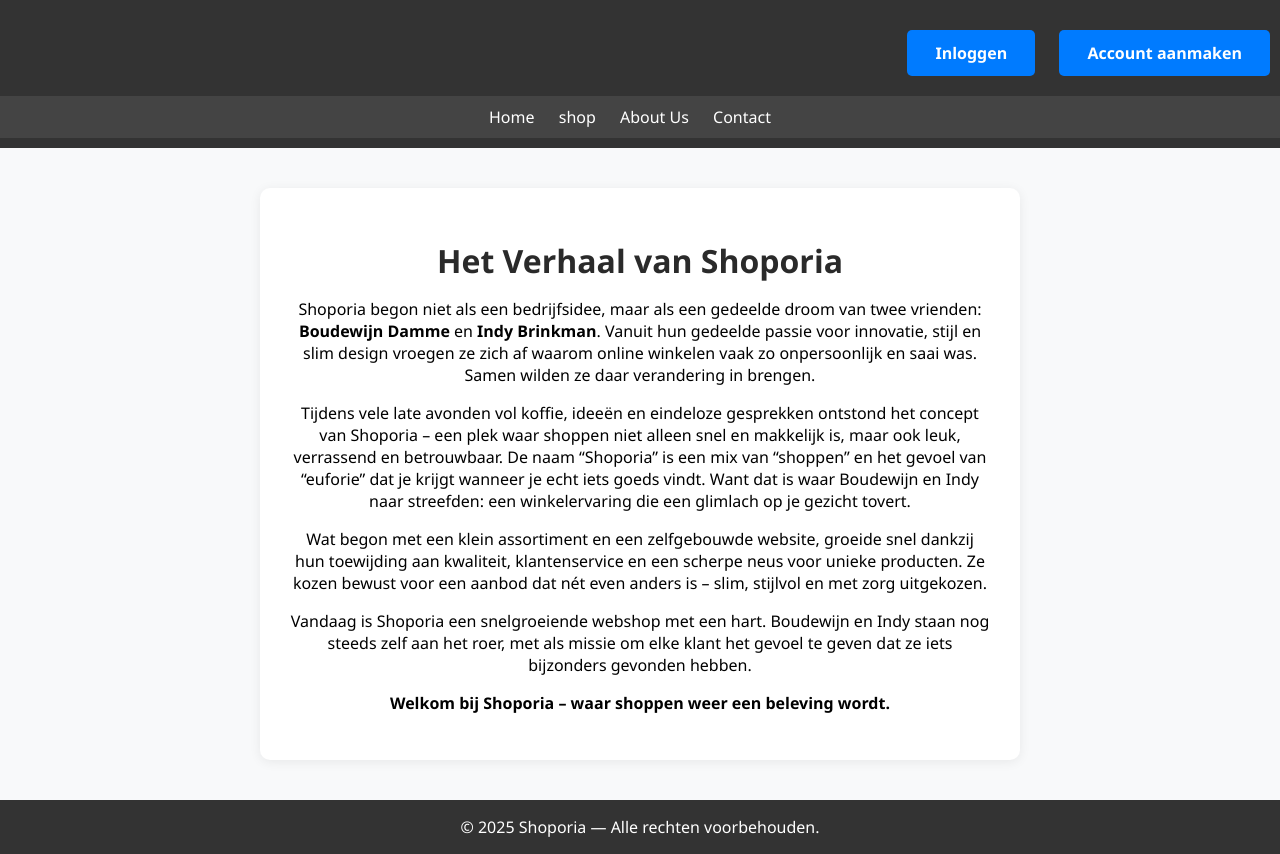
After one commit to boudewijn010/M-V-C, a PHP site: page /about-us.php in a window 1280 px wide. The commit adds this page. Run offline with PHP 8.4, Linux system fonts and the light colour scheme.

Commit message:
Implement header, footer, and homepage structure with styling; add about us and contact pages

```diff
--- /dev/null
+++ b/views/about-us.php
@@ -0,0 +1,47 @@
+<!DOCTYPE html>
+<html lang="nl">
+
+<head>
+    <meta charset="UTF-8">
+    <title>Over Shoporia</title>
+    <link rel="stylesheet" type="text/css" href="styles.css">
+</head>
+
+<body>
+    <?php require_once("header.php"); ?>
+    <main
+        style="max-width: 700px; margin: 40px auto; background: #fff; padding: 30px; border-radius: 10px; box-shadow: 0 2px 12px rgba(0,0,0,0.07);">
+        <h1>Het Verhaal van Shoporia</h1>
+        <p>
+            Shoporia begon niet als een bedrijfsidee, maar als een gedeelde droom van twee vrienden: <strong>Boudewijn
+                Damme</strong> en <strong>Indy Brinkman</strong>. Vanuit hun gedeelde passie voor innovatie, stijl en
+            slim design vroegen ze zich af waarom online winkelen vaak zo onpersoonlijk en saai was. Samen wilden ze
+            daar verandering in brengen.
+        </p>
+        <p>
+            Tijdens vele late avonden vol koffie, ideeën en eindeloze gesprekken ontstond het concept van Shoporia – een
+            plek waar shoppen niet alleen snel en makkelijk is, maar ook leuk, verrassend en betrouwbaar. De naam
+            “Shoporia” is een mix van “shoppen” en het gevoel van “euforie” dat je krijgt wanneer je echt iets goeds
+            vindt. Want dat is waar Boudewijn en Indy naar streefden: een winkelervaring die een glimlach op je gezicht
+            tovert.
+        </p>
+        <p>
+            Wat begon met een klein assortiment en een zelfgebouwde website, groeide snel dankzij hun toewijding aan
+            kwaliteit, klantenservice en een scherpe neus voor unieke producten. Ze kozen bewust voor een aanbod dat nét
+            even anders is – slim, stijlvol en met zorg uitgekozen.
+        </p>
+        <p>
+            Vandaag is Shoporia een snelgroeiende webshop met een hart. Boudewijn en Indy staan nog steeds zelf aan het
+            roer, met als missie om elke klant het gevoel te geven dat ze iets bijzonders gevonden hebben.
+        </p>
+        <p>
+            <strong>Welkom bij Shoporia – waar shoppen weer een beleving wordt.</strong>
+        </p>
+    </main>
+</body>
+
+<?php
+require_once("footer.php");
+?>
+
+</html>
--- /dev/null
+++ b/views/footer.php
@@ -0,0 +1,3 @@
+<footer style="background: #333; color: #fff; text-align: center; padding: 16px 0; margin-top: 40px;">
+    &copy; <?php echo date("Y"); ?> Shoporia &mdash; Alle rechten voorbehouden.
+</footer>
--- a/views/header.php
+++ b/views/header.php
@@ -1,45 +1,7 @@
 <?php
 require_once __DIR__ . '/../models/sales.php';
+session_start();
 ?>
-
-<style>
-    body {
-        font-family: Arial, sans-serif;
-        background-color: #f4f4f4;
-        margin: 0;
-        padding: 0;
-    }
-
-    header {
-        background-color: #333;
-        color: white;
-        padding: 10px 0;
-        text-align: center;
-    }
-
-    nav {
-        background-color: #444;
-        color: white;
-        padding: 10px 0;
-    }
-
-    nav ul {
-        list-style-type: none;
-        margin: 0;
-        padding: 0;
-    }
-
-    nav ul li {
-        display: inline;
-        margin-right: 20px;
-    }
-
-    nav ul li a {
-        color: white;
-        text-decoration: none;
-    }
-</style>
-
 <html>
 
 <head>
@@ -50,16 +12,25 @@ require_once __DIR__ . '/../models/sales.php';
 <body>
     <header>
         <!-- <img src="/img/webshop-icon.jpg" alt="Logo" class="logo" style="height: 100px; width: 100px;"> -->
-        <img src="/img/add-to-card.webp" alt="Add to Cart" class="add-to-cart" style="height: 100px; width: 100px;>
+
+
+        <div class="homepage-buttons">
+            <?php if (isset($_SESSION["gebruiker_id"])): ?>
+                <img src="/img/add-to-card.webp" alt="Add to Cart" class="add-to-cart" style="height: 50px; width: 50px;">
+            <?php endif; ?>
+            <a href="inloggen.php" class="button">Inloggen</a>
+            <a href="account-maken.php" class="button">Account aanmaken</a>
+        </div>
+
+        <nav>
+            <ul>
+                <li><a href="homepage.php">Home</a></li>
+                <li><a href="sales.php">shop</a></li>
+                <li><a href="about-us.php">About Us</a></li>
+                <li><a href="contact.php">Contact</a></li>
+            </ul>
+        </nav>
     </header>
-
-    <nav>
-        <ul>
-        <li><a href=" #">Home</a></li>
-        <li><a href="sales.php">shop</a></li>
-        <li><a href="#">About Us</a></li>
-        <li><a href="#">Contact</a></li>
-        </ul>
-        </nav>
+</body>
 
 </html>
--- a/views/styles.css
+++ b/views/styles.css
@@ -0,0 +1,98 @@
+/* Algemene body styling */
+body {
+  font-family: "Segoe UI", Arial, sans-serif;
+  background: #f8f9fa;
+  margin: 0;
+  padding: 0;
+}
+
+/* Header styling */
+header {
+  background-color: #333;
+  color: white;
+  padding: 10px 0;
+  text-align: center;
+}
+
+/* Navigatie styling */
+nav {
+  background-color: #444;
+  color: white;
+  padding: 10px 0;
+}
+
+nav ul {
+  list-style-type: none;
+  margin: 0;
+  padding: 0;
+}
+
+nav ul li {
+  display: inline;
+  margin-right: 20px;
+}
+
+nav ul li a {
+  color: white;
+  text-decoration: none;
+}
+
+/* Homepage knoppen */
+.homepage-buttons {
+  text-align: right;
+  margin: 20px 0;
+}
+
+.button {
+  display: inline-block;
+  background: #007bff;
+  color: #fff;
+  padding: 12px 28px;
+  margin: 0 10px;
+  border-radius: 5px;
+  text-decoration: none;
+  font-weight: 600;
+  transition: background 0.2s;
+}
+
+.button:hover {
+  background: #0056b3;
+}
+
+/* Main content styling */
+main {
+  max-width: 600px;
+  margin: 60px auto;
+  background: #fff;
+  padding: 40px 30px;
+  border-radius: 10px;
+  box-shadow: 0 2px 12px rgba(0, 0, 0, 0.07);
+  text-align: center;
+}
+
+h1 {
+  color: #2a2a2a;
+  margin-bottom: 16px;
+}
+
+/* Features sectie */
+.features {
+  margin-top: 32px;
+  text-align: left;
+}
+
+.features h2 {
+  color: #007bff;
+  font-size: 1.3em;
+  margin-bottom: 10px;
+}
+
+.features ul {
+  list-style: none;
+  padding: 0;
+}
+
+.features li {
+  margin-bottom: 8px;
+  font-size: 1.1em;
+}
```
Also changed, not shown: views/contact.php (added, +31 -0 lines), views/homepage.php (+26 -6 lines).
